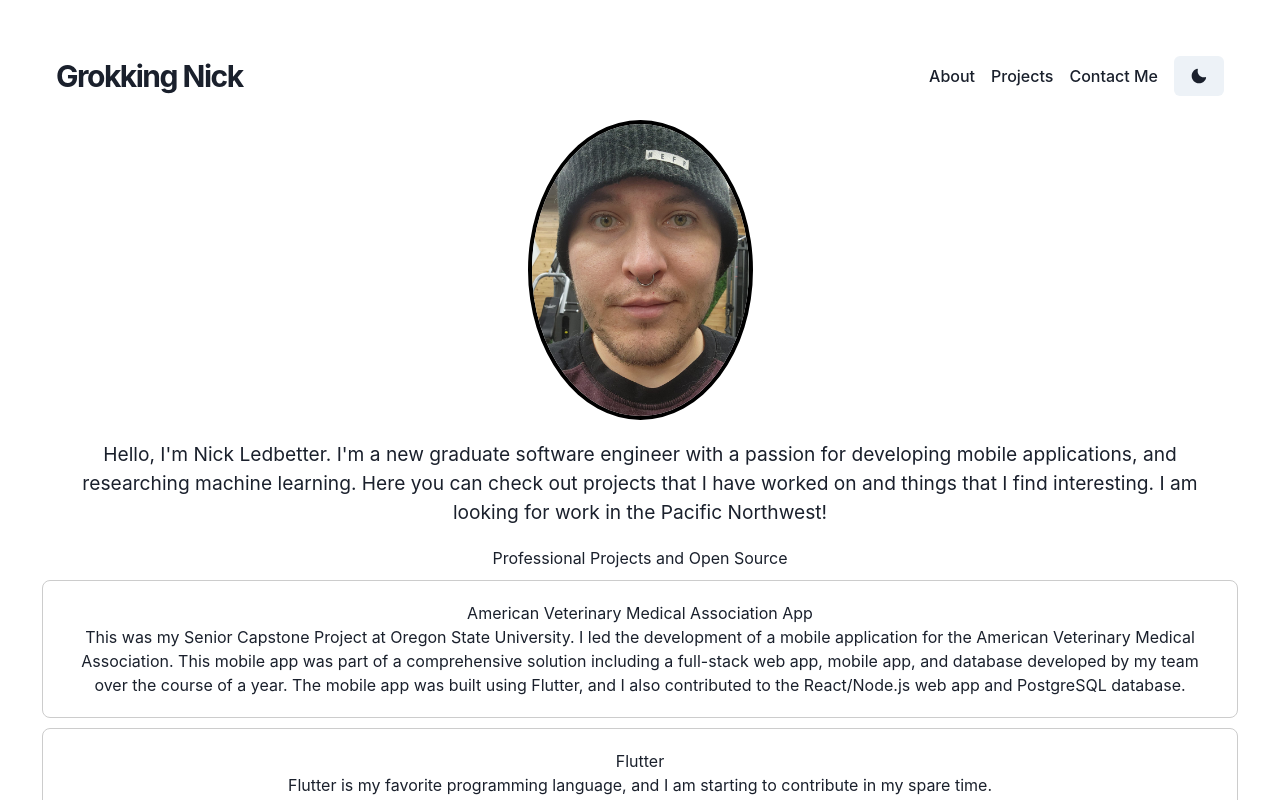
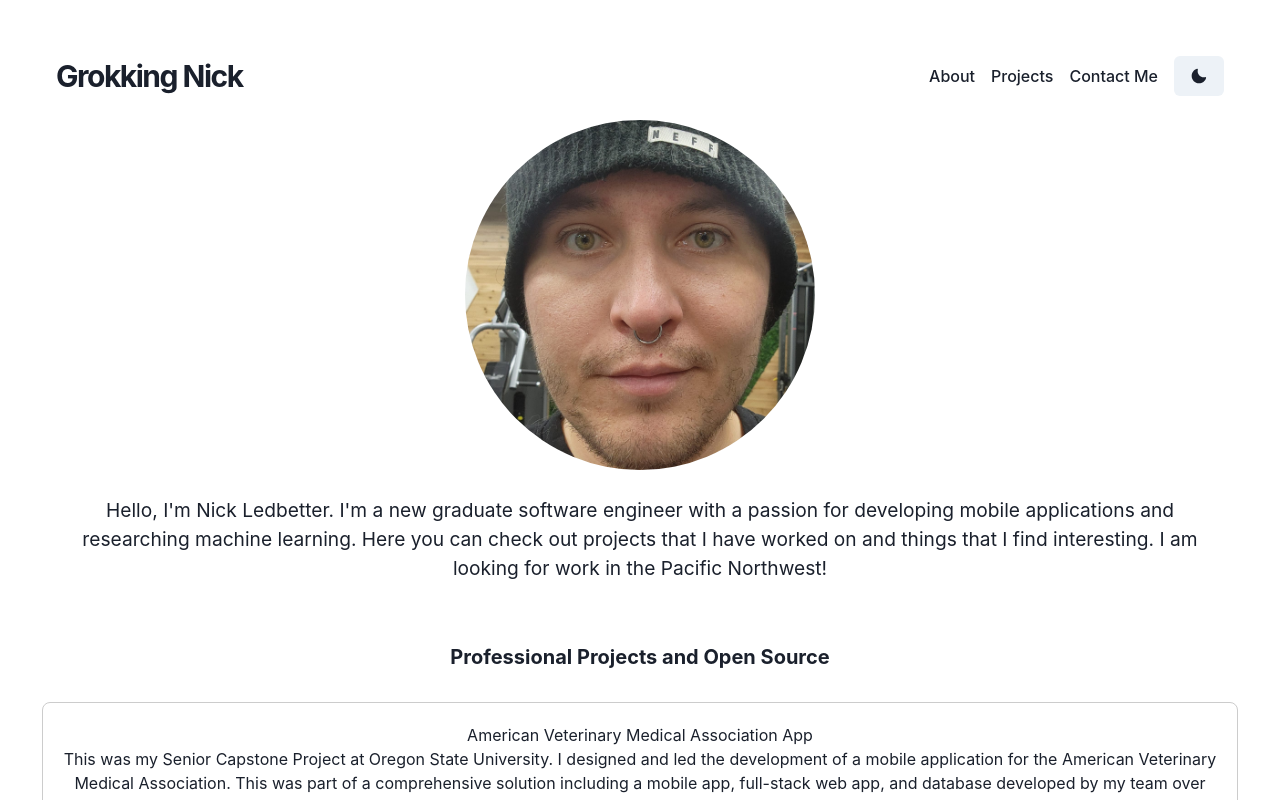
Before and after one commit to ledbetni/reactPortfolio, a React (Vite) app: page / in a window 1280 px wide. Shown: the top 800 px of the page. Built offline with nearby package versions, Linux system fonts and the light colour scheme.

Commit message:
Added chakra styling components

```diff
--- a/src/App.tsx
+++ b/src/App.tsx
@@ -1,4 +1,5 @@
 import { useState } from "react";
+import { Box, Text } from "@chakra-ui/react";
 import ProjectPage from "./pages/projects";
 import AboutPage from "./pages/about";
 import ProjectCard from "./components/projectCard";
@@ -10,21 +11,26 @@ function App() {
   return (
     <div>
       <AppBar />
-      <CircularImage src="../public/assets/selfie.jpg" alt="Nick Ledbetter" />
+      <CircularImage
+        src="../public/assets/selfie.jpg"
+        alt="Nick Ledbetter"
+        offsetY="-35px"
+      />
       <AboutPage />
-      <p>Professional Projects and Open Source </p>
+      <Box width="100%" height="40px" />
+      <Text fontSize="xl" fontWeight="bold">
+        Professional Projects and Open Source
+      </Text>
+      <Box width="100%" height="20px" />
       <ProjectCard
         title="American Veterinary Medical Association App"
-        description="This was my Senior Capstone Project at Oregon State University. I led the development of a mobile application for the American Veterinary Medical Association. This mobile app was part of a comprehensive solution including a full-stack web app, mobile app, and database developed by my team over the course of a year. The mobile app was built using Flutter, and I also contributed to the React/Node.js web app and PostgreSQL database."
+        description="This was my Senior Capstone Project at Oregon State University. I designed and led the development of a mobile application for the American Veterinary Medical Association. This was part of a comprehensive solution including a mobile app, full-stack web app, and database developed by my team over the course of a year. The mobile app was built using Flutter, and I also contributed to the React/Node.js web app and API as well as the PostgreSQL database."
       />
       <ProjectCard
         title="Flutter"
-        description="Flutter is my favorite programming language, and I am starting to contribute in my spare time."
+        description="I love the Flutter framework and Dart programming language, and I am starting to contribute in my spare time."
       />
-      <p>
-        ** Highlight AVMA Project, recently started contributing to Flutter in
-        free time
-      </p>
+
       <p>My Projects</p>
       <p>
         I love to create new things! Below you can find some of my favorite
@@ -32,7 +38,6 @@ function App() {
       </p>
       <ProjectPage />
       <p>
-        {" "}
         Lorem ipsum dolor sit amet, consectetur adipiscing elit. Suspendisse id
         dui in purus cursus pellentesque ut quis velit. Aliquam aliquet felis
         quis turpis pharetra rhoncus. Aliquam nisi orci, condimentum vel
--- a/src/components/appBar.tsx
+++ b/src/components/appBar.tsx
@@ -1,44 +1,3 @@
-// import React, { useState, useEffect } from "react";
-// import { Link } from "react-router-dom";
-
-// function AppBar() {
-//   const [isExpanded, setIsExpanded] = useState(false);
-
-//   useEffect(() => {
-//     const handleScroll = () => {
-//       setIsExpanded(window.scrollY > 100);
-//     };
-
-//     window.addEventListener("scroll", handleScroll);
-//     return () => window.removeEventListener("scroll", handleScroll);
-//   }, []);
-
-//   return (
-//     <header className={`appbar ${isExpanded ? "expanded" : ""}`}>
-//       <div className="appbar-content">
-//         <h1 className="app-title">Grokking Nick</h1>
-//         <nav>
-//           <ul>
-//             <li>
-//               <Link to="#about">About</Link>
-//             </li>
-//             <li>
-//               <Link to="#projects">Projects</Link>
-//             </li>
-//             <li>
-//               <Link to="#media">Media</Link>
-//             </li>
-//             <li>
-//               <Link to="/contact">Contact Me</Link>
-//             </li>
-//           </ul>
-//         </nav>
-//       </div>
-//     </header>
-//   );
-// }
-
-// export default AppBar;
 import React, { useState, useEffect } from "react";
 import {
   Box,
@@ -46,6 +5,7 @@ import {
   Heading,
   Link,
   useColorMode,
+  useColorModeValue,
   Button,
 } from "@chakra-ui/react";
 import { MoonIcon, SunIcon } from "@chakra-ui/icons";
@@ -54,6 +14,9 @@ import { Link as RouterLink } from "react-router-dom";
 function AppBar() {
   const [isExpanded, setIsExpanded] = useState(false);
   const { colorMode, toggleColorMode } = useColorMode();
+  const bgColor = useColorModeValue("white", "gray.800");
+  const expandedBgColor = useColorModeValue("white", "gray.800");
+  const textColor = useColorModeValue("gray.800", "white");
 
   useEffect(() => {
     const handleScroll = () => {
@@ -71,7 +34,8 @@ function AppBar() {
       top="0"
       width="100%"
       zIndex="1"
-      bg={isExpanded ? "gray.800" : "transparent"}
+      bg={isExpanded ? expandedBgColor : bgColor}
+      color={textColor}
       transition="background-color 0.3s"
     >
       <Flex
--- a/src/components/circularImage.tsx
+++ b/src/components/circularImage.tsx
@@ -1,17 +1,58 @@
 import React from "react";
-import "../App.css";
+import { Box, Image } from "@chakra-ui/react";
 
 interface CircularImageProps {
   src: string;
   alt: string;
+  size?: string | number;
+  offsetX?: string | number;
+  offsetY?: string | number;
 }
 
-const CircularImage: React.FC<CircularImageProps> = ({ src, alt }) => {
+const CircularImage: React.FC<CircularImageProps> = ({
+  src,
+  alt,
+  size = "350px",
+  offsetX = "0",
+  offsetY = "0",
+}) => {
+  const objectPosition = `${offsetX} ${offsetY}`;
+
   return (
-    <div style={{ textAlign: "center" }}>
-      <img src={src} alt={alt} className="circular-image" />
-    </div>
+    <Box
+      width={size}
+      height={size}
+      overflow="hidden"
+      borderRadius="50%"
+      display="inline-block"
+    >
+      <Image
+        src={src}
+        alt={alt}
+        width="100%"
+        height="100%"
+        objectFit="cover"
+        objectPosition={objectPosition}
+      />
+    </Box>
   );
 };
 
 export default CircularImage;
+
+{
+}
+
+{
+  /* <Box
+        as="img"
+        src={src}
+        alt={alt}
+        width="100%"
+        height="100%"
+        objectFit="cover"
+        position="absolute"
+        top={offsetY}
+        left={offsetX}
+      /> */
+}
--- a/src/pages/about.tsx
+++ b/src/pages/about.tsx
@@ -5,7 +5,7 @@ const AboutPage = () => {
     <div id="about" className="aboutMe">
       <p>
         Hello, I'm Nick Ledbetter. I'm a new graduate software engineer with a
-        passion for developing mobile applications, and researching machine
+        passion for developing mobile applications and researching machine
         learning. Here you can check out projects that I have worked on and
         things that I find interesting. I am looking for work in the Pacific
         Northwest!
```
